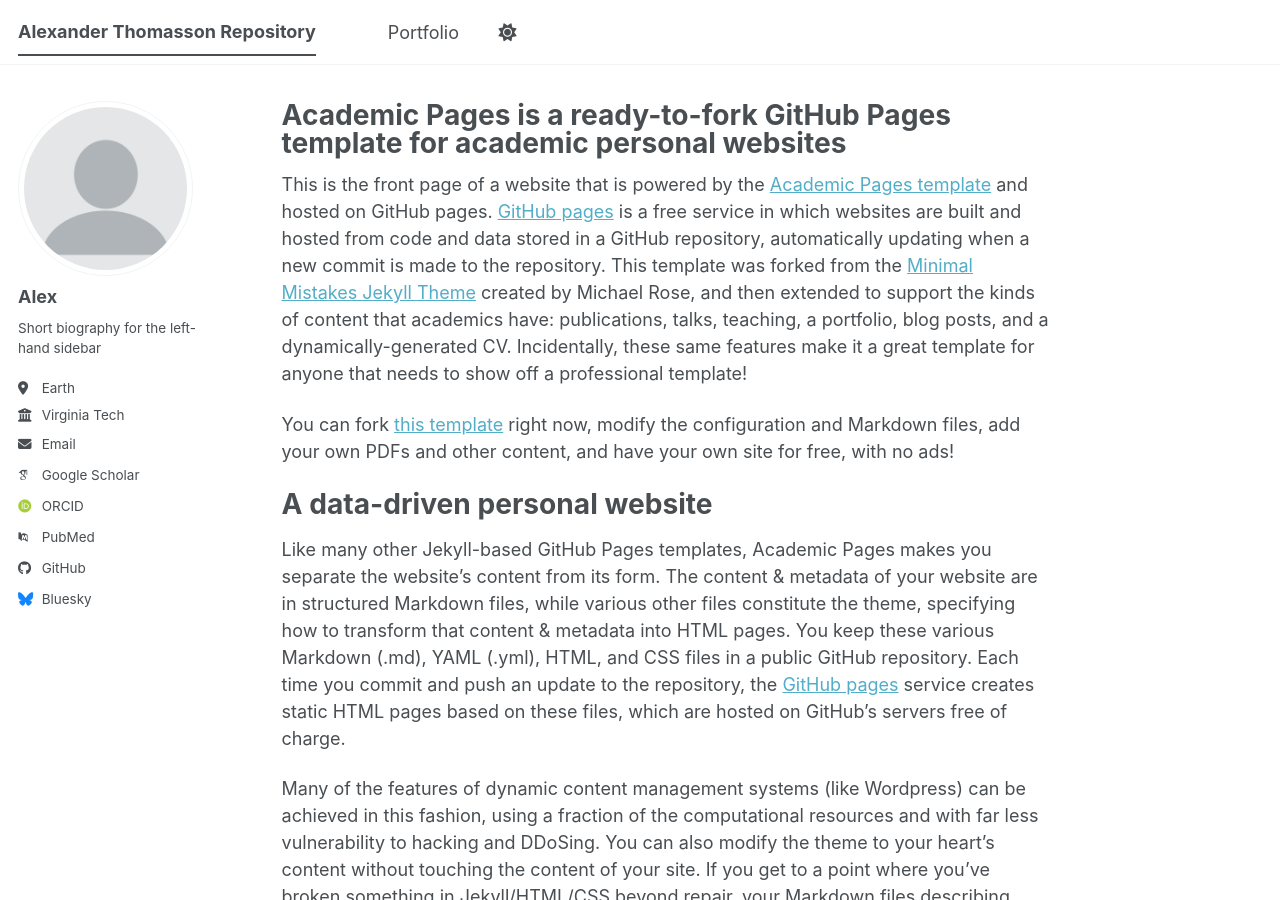
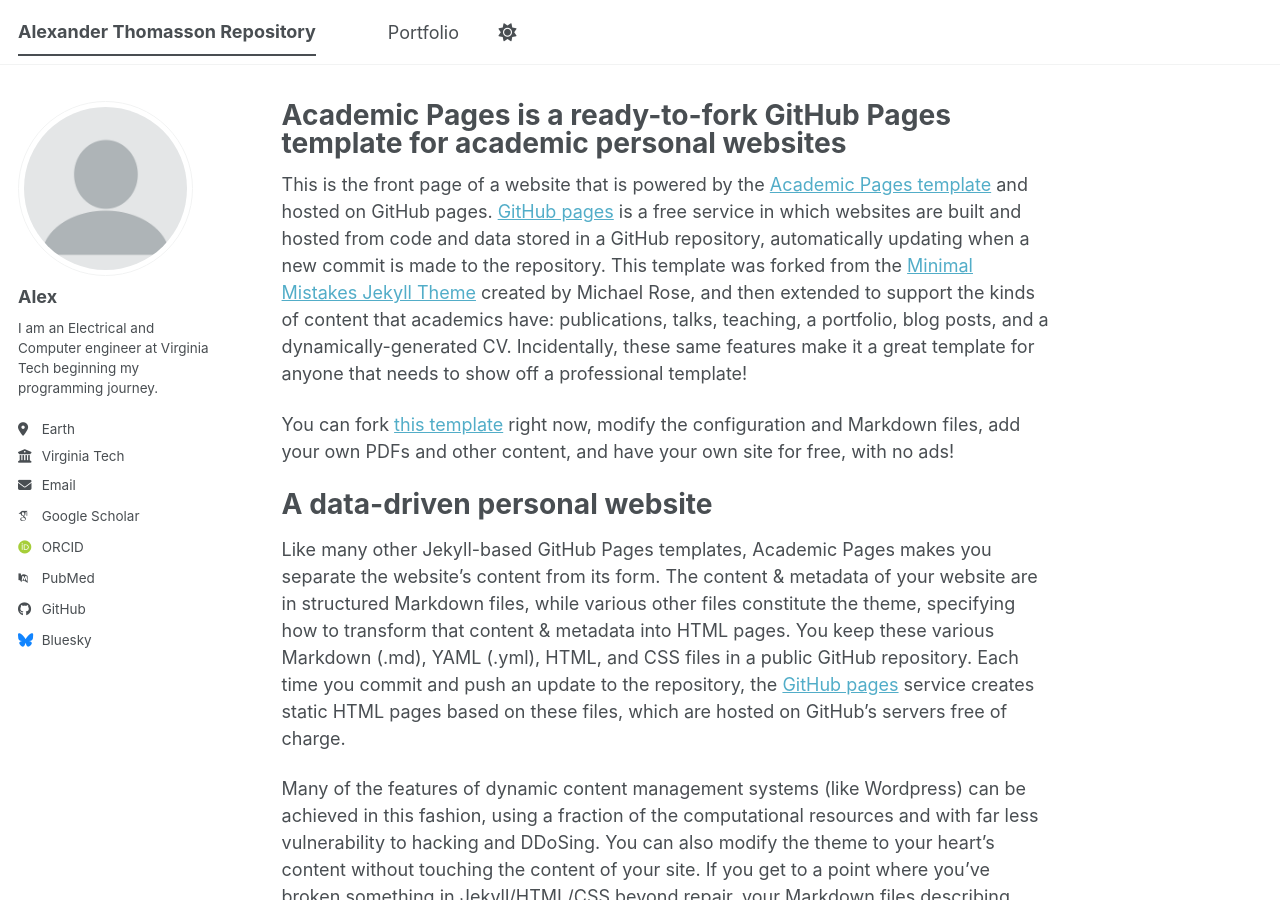
Before and after one commit to AlexanderThomasson/AlexanderThomasson.github.io, a Jekyll site: the page built from _pages/about.md, in a window 1280 px wide and 900 px high. Built offline with Jekyll 4.4.1, drawn with Linux system fonts in a browser that asks for light colours; some web fonts are replaced; a script bundle is joined from its source files by our own code; library files that are not in the unit come from our copies.

Commit message:
Update _config.yml
modified the "short bio"

```diff
--- a/_config.yml
+++ b/_config.yml
@@ -26,7 +26,7 @@
   avatar           : "profile.png"
   name             : "Alex"
   pronouns         : # example: "she/her"
-  bio              : "Short biography for the left-hand sidebar"
+  bio              : "I am an Electrical and Computer engineer at Virginia Tech beginning my programming journey."
   location         : "Earth"
   employer         : "Virginia Tech"
   uri              : # URL
```
